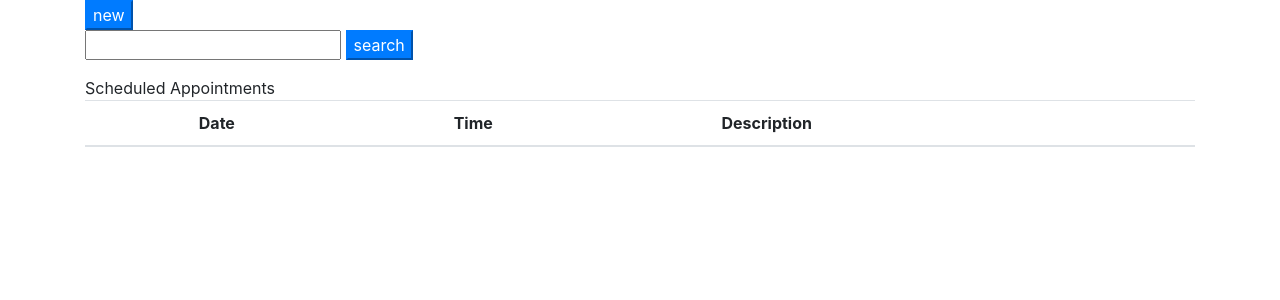
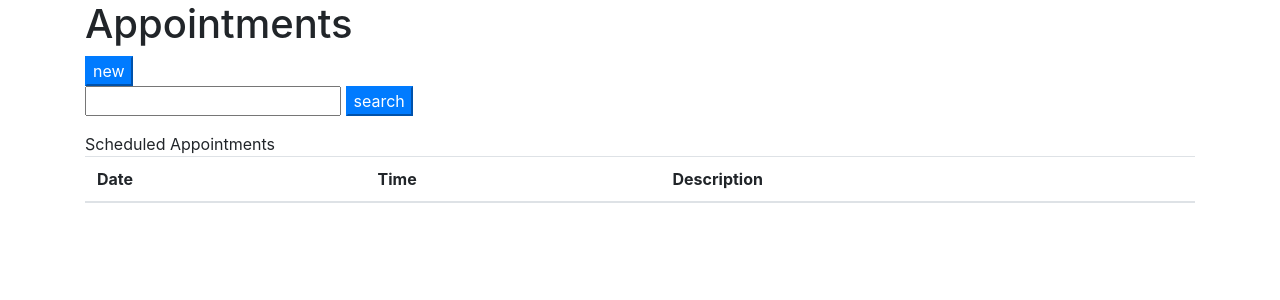
Before and after one commit to ikanreed/appointmentexample, a Django app: page / in a window 1280 px wide. Shown: the top 300 px of the page. Run offline with Django 3.2, Linux system fonts and the light colour scheme; data that the repository does not hold is empty; some libraries are stand-ins or nearby versions.

Commit message:
icon not available anyways.

```diff
--- a/appointmentexample/appointments/templates/appointments.html
+++ b/appointmentexample/appointments/templates/appointments.html
@@ -29,7 +29,7 @@ function receiveAppointments(msg)
     msg.appointments.forEach(function(item, index)
       {
         table.append("<tr>"+
-            "<td><span class=\"glyphicons glyphicons-calendar\"></span></td>"+
+            //"<td><span class=\"glyphicons glyphicons-calendar\"></span></td>"+
             "<td>"+item.date+"</td>"+
             "<td>"+item.time+"</td>"+
             "<td>"+item.description+"</td>"+
@@ -70,7 +70,12 @@ $(function(){
     </script>
   </head>
   <body>
+
     <div class="container">
+      <div class="page-header">
+        <h1>Appointments</h1>
+      </div>
+      <div class="panel panel-default">
         <button class="btn-primary" id="new">new</button>
         <div id="newform" class="form-group">
           <form method="post" action="/">
@@ -86,6 +91,7 @@ $(function(){
             <button id="submit" class="btn-primary">Submit</button>
           </form>
         </div>
+      </div>
       <p>
       <input type="text" id="searchtext" />
       <button class="btn-primary" id="searchbutton">search</button>
@@ -98,7 +104,6 @@ $(function(){
           <table id="outputtable" class="table table-striped" >
             <thead>
               <tr>
-                <th></th>
                 <th>Date</th>
                 <th>Time</th>
                 <th>Description</th>
```
Lines whose indentation alone changed are shown as unchanged.
